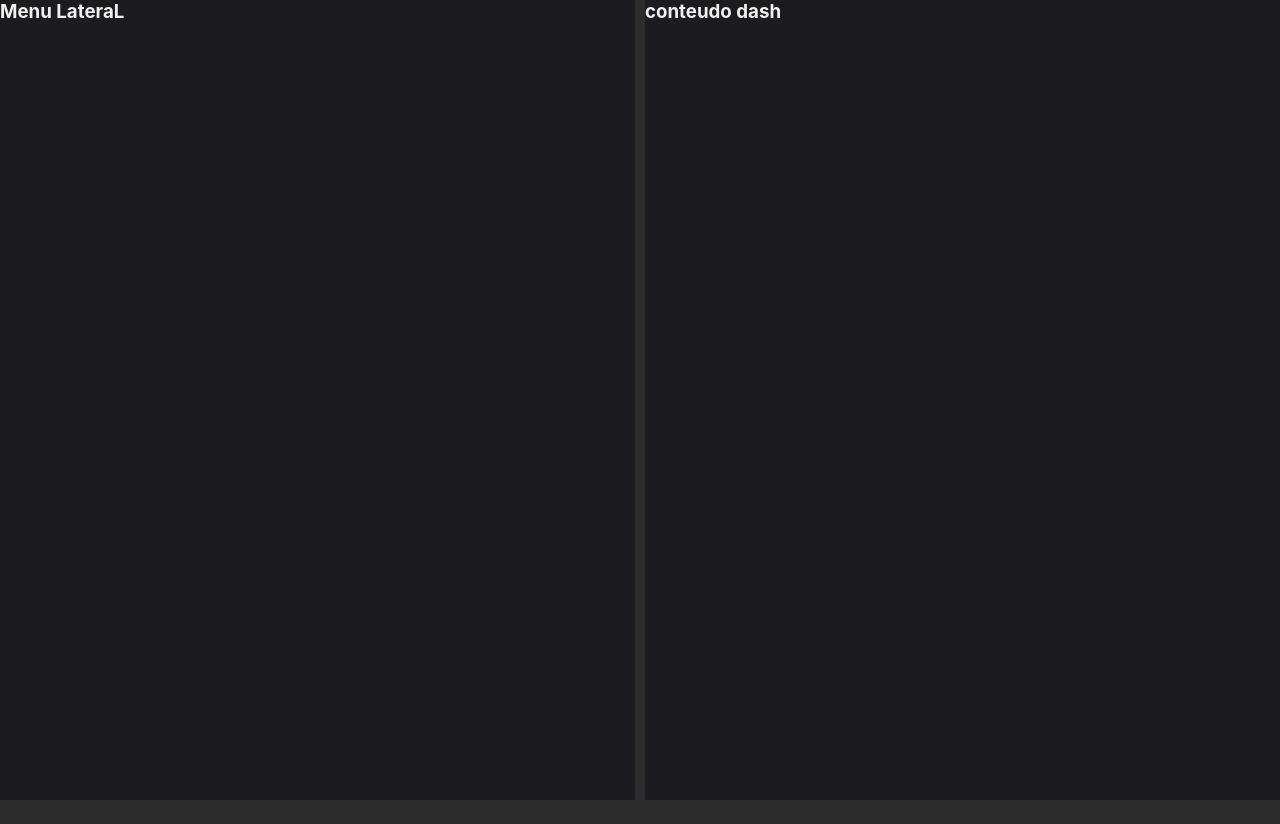
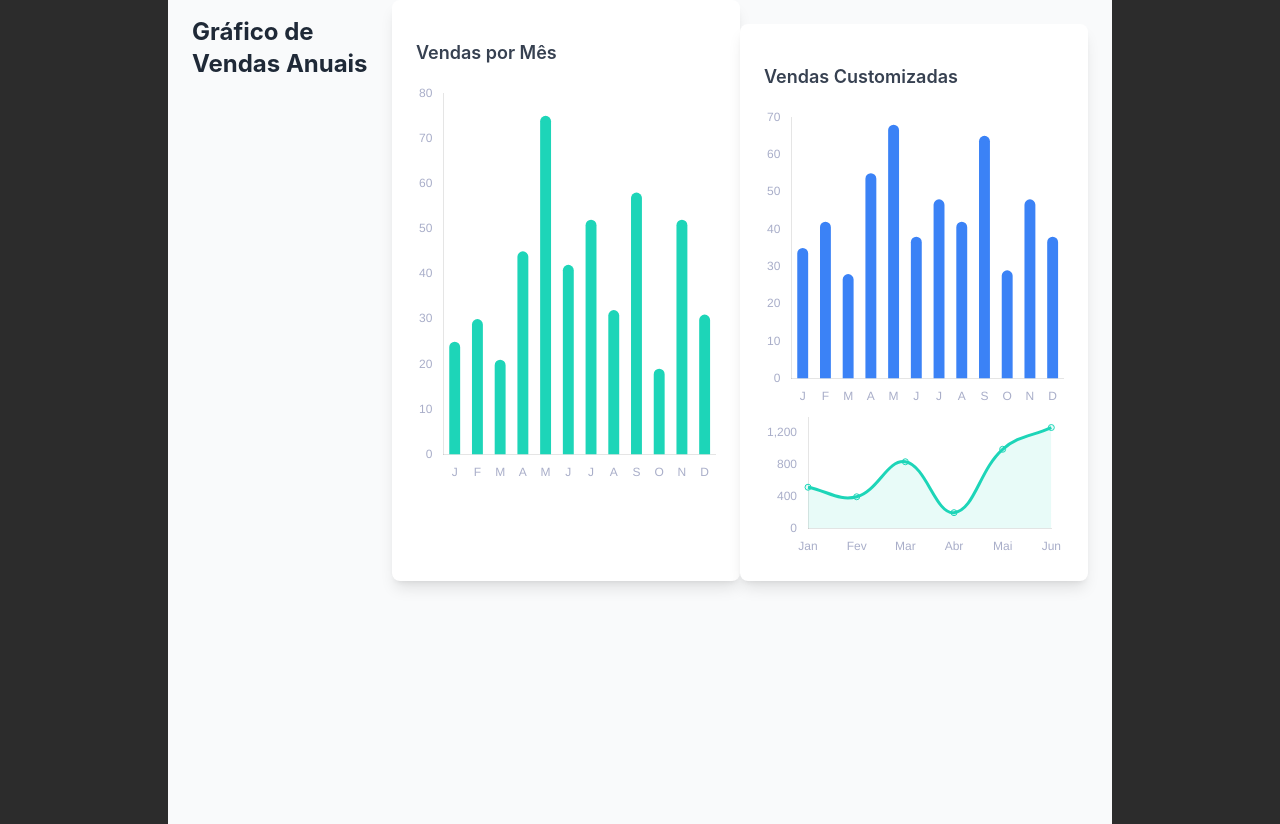
Before and after one commit to WBorges1984/g4d-pedidos, a React (Vite) app: page /dashboard in a window 1280 px wide. Before the commit the page ends 800 px from the top, so only its background shows below. Built offline with nearby package versions, Linux system fonts and the light colour scheme.

Commit message:
Ajustando Dashboard

```diff
--- a/src/index.css
+++ b/src/index.css
@@ -1,9 +1,3 @@
-*{
-  box-sizing: border-box;
-  margin: 0;
-  padding: 0;
-  width: 100%;
-}
 
 :root{
   --logo : #49B173;
--- /dev/null
+++ b/src/view/Dashboard/Charts.jsx
@@ -0,0 +1,94 @@
+import React, { useEffect, useRef } from 'react';
+import * as Chart from 'chart.js';
+
+// Registrar os componentes necessários do Chart.js
+Chart.Chart.register(
+  Chart.CategoryScale,
+  Chart.LinearScale,
+  Chart.BarElement,
+  Chart.Title,
+  Chart.Tooltip,
+  Chart.Legend
+);
+
+export const AnnualSalesChart = ({
+  data = [25, 30, 21, 45, 75, 42, 52, 32, 58, 19, 52, 31],
+  labels = ['J', 'F', 'M', 'A', 'M', 'J', 'J', 'A', 'S', 'O', 'N', 'D'],
+  backgroundColor = '#1DD5B8',
+  width = '100%',
+  height = '400px'
+}) => {
+  const canvasRef = useRef(null);
+  const chartRef = useRef(null);
+
+  useEffect(() => {
+    // Destruir gráfico anterior se existir
+    if (chartRef.current) {
+      chartRef.current.destroy();
+    }
+
+    // Criar novo gráfico
+    const ctx = canvasRef.current.getContext('2d');
+    chartRef.current = new Chart.Chart(ctx, {
+      type: 'bar',
+      data: {
+        labels: labels,
+        datasets: [{
+          label: 'Vendas',
+          data: data,
+          backgroundColor: backgroundColor,
+          borderRadius: 8,
+          barPercentage: 0.6
+        }]
+      },
+      options: {
+        responsive: true,
+        maintainAspectRatio: false,
+        plugins: {
+          legend: {
+            display: false
+          },
+          tooltip: {
+            callbacks: {
+              label: function(context) {
+                return `Vendas: ${context.raw}`;
+              }
+            }
+          }
+        },
+        scales: {
+          y: {
+            beginAtZero: true,
+            grid: {
+              display: false
+            },
+            ticks: {
+              color: '#A9AEC9'
+            }
+          },
+          x: {
+            grid: {
+              display: false
+            },
+            ticks: {
+              color: '#A9AEC9'
+            }
+          }
+        }
+      }
+    });
+
+    // Cleanup function
+    return () => {
+      if (chartRef.current) {
+        chartRef.current.destroy();
+      }
+    };
+  }, [data, labels, backgroundColor]);
+
+  return (
+    <div style={{ width, height, position: 'relative' }}>
+      <canvas ref={canvasRef} />
+    </div>
+  );
+};
--- /dev/null
+++ b/src/view/Dashboard/SalesValueChart.jsx
@@ -0,0 +1,77 @@
+import React from 'react';
+// Importa os elementos necessários do chart.js
+import {
+  Chart as ChartJS,
+  CategoryScale,
+  LinearScale,
+  PointElement,
+  LineElement,
+  Title,
+  Tooltip,
+  Filler, // Importe o Filler para a cor de fundo (fill: true)
+  Legend,
+} from 'chart.js';
+// Importa o componente de Gráfico de Linha do react-chartjs-2
+import { Line } from 'react-chartjs-2';
+
+// Registra os elementos que o gráfico vai usar
+ChartJS.register(
+  CategoryScale,
+  LinearScale,
+  PointElement,
+  LineElement,
+  Title,
+  Tooltip,
+  Filler,
+  Legend
+);
+
+const SalesValueChart = () => {
+  // O objeto 'options' do código original vai aqui
+  const options = {
+    responsive: true,
+    plugins: {
+      legend: {
+        display: false,
+      },
+    },
+    scales: {
+      y: {
+        beginAtZero: true,
+        grid: {
+          display: false,
+        },
+        ticks: {
+          color: '#A9AEC9',
+        },
+      },
+      x: {
+        grid: {
+          display: false,
+        },
+        ticks: {
+          color: '#A9AEC9',
+        },
+      },
+    },
+  };
+
+  // O objeto 'data' do código original vai aqui
+  const data = {
+    labels: ['Jan', 'Fev', 'Mar', 'Abr', 'Mai', 'Jun'],
+    datasets: [
+      {
+        label: 'Vendas em R$',
+        data: [520, 400, 840, 200, 997, 1270],
+        borderColor: '#1DD5B8',
+        backgroundColor: 'rgba(29, 213, 184, 0.1)',
+        fill: true,
+        tension: 0.4,
+      },
+    ],
+  };
+
+  return <Line options={options} data={data} />;
+};
+
+export default SalesValueChart;
--- a/src/view/dashboard/Dashboard.jsx
+++ b/src/view/dashboard/Dashboard.jsx
@@ -1,13 +1,41 @@
-import './dashboard.style.css'
-
+import { AnnualSalesChart } from "./Charts";
+import SalesValueChart from "./SalesValueChart";
+// Importe o novo arquivo CSS
+import "./dashboard.style.css";
 
 function Dashboard() {
+  return (
+    // Usa a classe .dashboard-container
+    <div className="dashboard-container">
+      {/* Usa a classe .dashboard-content */}
+      <div className="dashboard-content">
+        {/* Usa a classe .dashboard-title */}
+        <h1 className="dashboard-title">
+          Gráfico de Vendas Anuais
+        </h1>
 
-  return (
-    <div className="containerDasboard">
-      <div className='MenuLateral'><h3>Menu LateraL</h3></div>
+        {/* Usa a classe .dashboard-card */}
+        <div className="dashboard-card">
+          {/* Usa a classe .card-title */}
+          <h2 className="card-title">
+            Vendas por Mês
+          </h2>
+          <AnnualSalesChart />
+        </div>
 
-     <div className='ConteudoDash'><h3>conteudo dash</h3></div>
+        {/* Usa as classes .dashboard-card e .margin-top-large */}
+        <div className="dashboard-card margin-top-large">
+          <h2 className="card-title">
+            Vendas Customizadas
+          </h2>
+          <AnnualSalesChart
+            data={[35, 42, 28, 55, 68, 38, 48, 42, 65, 29, 48, 38]}
+            backgroundColor="#3B82F6"
+            height="300px"
+          />
+          <SalesValueChart />
+        </div>
+      </div>
     </div>
   );
 }
--- a/src/view/dashboard/dashboard.style.css
+++ b/src/view/dashboard/dashboard.style.css
@@ -1,15 +1,49 @@
-@import '../../index.css';
+/* dashboard.style.css */
 
-.containerDasboard{
-    display: flex;
-    gap: 10px;
+/* Equivalente a: p-6 bg-gray-50 min-h-screen */
+.dashboard-container {
+  padding: 1.5rem; /* 6 * 0.25rem */
+  background-color: #f9fafb; /* gray-50 */
+  min-height: 100vh;
 }
 
-.MenuLateral{
-    background-color: var(--fundoDark);
-    height: 100dvh;
+/* Equivalente a: max-w-4xl mx-auto */
+.dashboard-content {
+    display: flex;
+  max-width: 56rem; /* 4xl */
+  margin-left: auto;
+  margin-right: auto;
 }
 
-.ConteudoDash{
-    background-color: var(--fundoDark);
+/* Equivalente a: text-2xl font-bold text-gray-800 mb-6 */
+.dashboard-title {
+  font-size: 1.5rem; /* 2xl */
+  line-height: 2rem;
+  font-weight: 700; /* bold */
+  color: #1f2937; /* gray-800 */
+  margin-bottom: 1.5rem; /* 6 * 0.25rem */
 }
+
+/* Equivalente a: bg-white p-6 rounded-lg shadow-lg */
+.dashboard-card {
+  background-color: #ffffff; /* white */
+  padding: 1.5rem; /* 6 * 0.25rem */
+  border-radius: 0.5rem; /* lg */
+  /* shadow-lg */
+  box-shadow: 0 10px 15px -3px rgb(0 0 0 / 0.1), 0 4px 6px -4px rgb(0 0 0 / 0.1);
+}
+
+/* Equivalente a: text-lg font-semibold text-gray-700 mb-4 */
+.card-title {
+  font-size: 1.125rem; /* lg */
+  line-height: 1.75rem;
+  font-weight: 600; /* semibold */
+  color: #374151; /* gray-700 */
+  margin-bottom: 1rem; /* 4 * 0.25rem */
+}
+
+/* Classe de utilidade para a margem do segundo card */
+/* Equivalente a: mt-6 */
+.margin-top-large {
+  margin-top: 1.5rem; /* 6 * 0.25rem */
+}
```
Also changed, not shown: package.json (+8 -3 lines), 1 other file (tests, documents, lock files or other folders).
